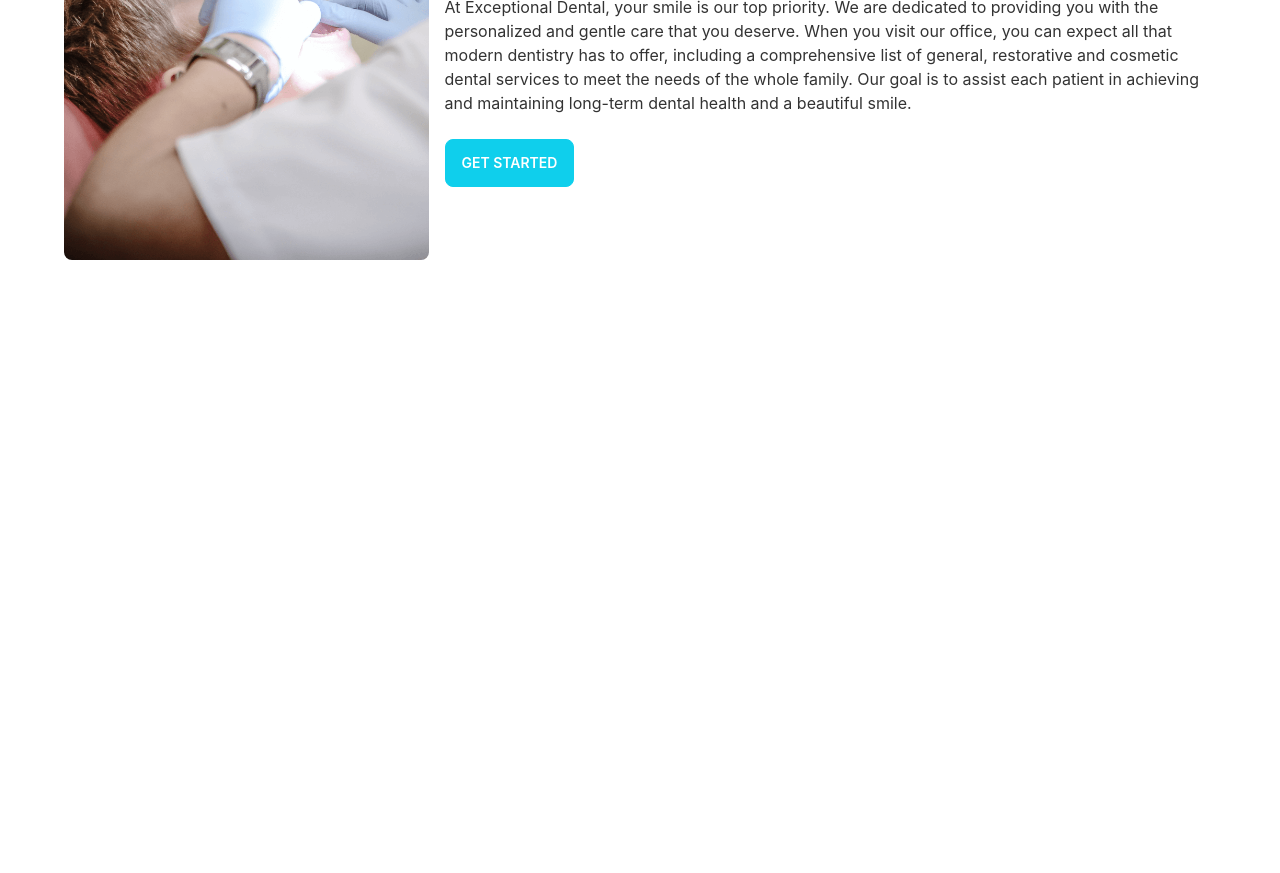
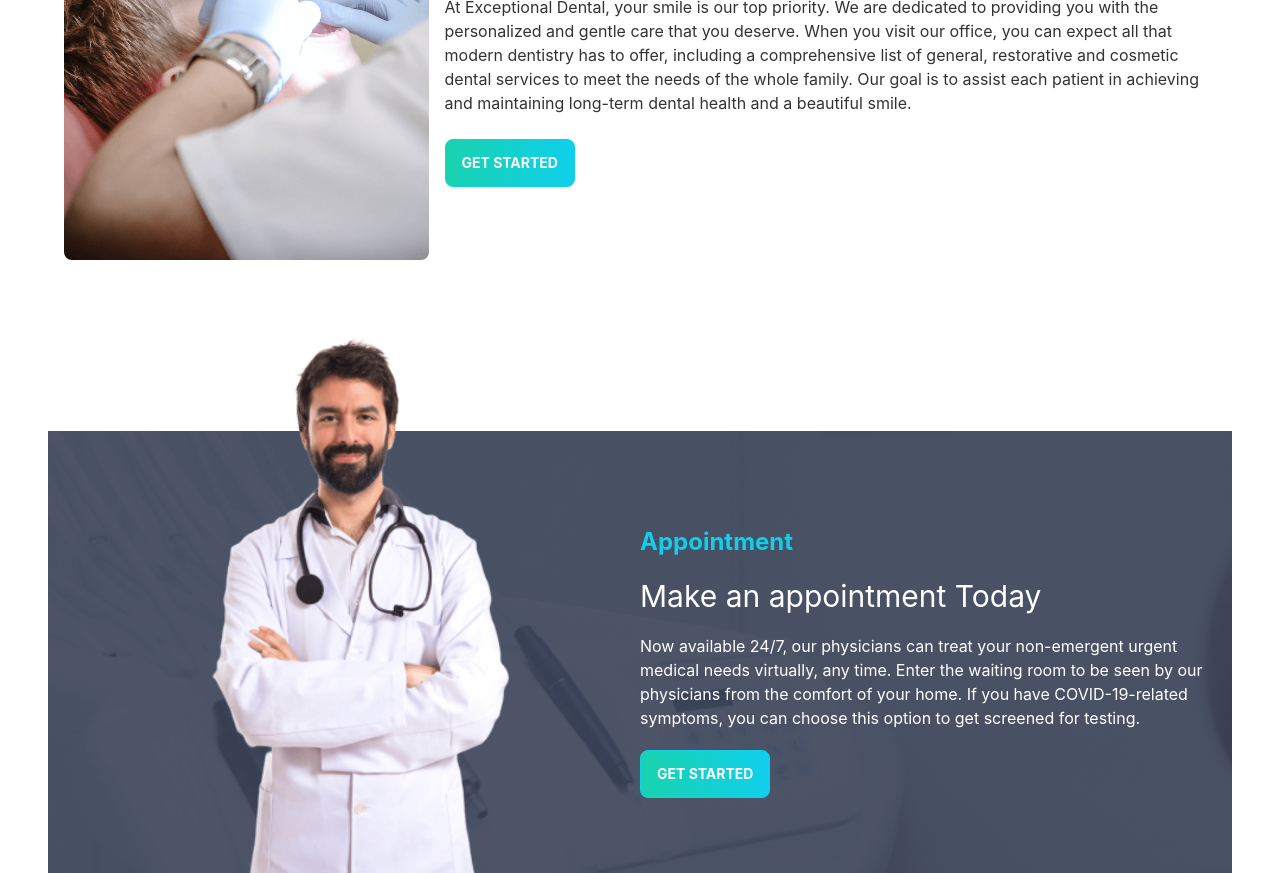
Before and after one commit to Yeasir-Hossain/doctors-portal-client, a React (Create React App) app: page / in a window 1280 px wide. Shown: the part 2020-2893 px from the top of the page. Before the commit the page ends 2451 px from the top, so only its background shows below. Built offline with nearby package versions, Linux system fonts and the light colour scheme.

Commit message:
appointment section done

```diff
--- a/src/pages/Home/Banner.js
+++ b/src/pages/Home/Banner.js
@@ -1,5 +1,6 @@
 import React from 'react';
 import chair from '../../assets/images/chair.png'
+import GetStartedButton from '../Shared/GetStartedButton';
 
 const Banner = () => {
     return (
@@ -9,7 +10,7 @@
                 <div>
                     <h1 class="text-5xl font-bold">Your New Smile Starts Here</h1>
                     <p class="py-6">Provident cupiditate voluptatem et in. Quaerat fugiat ut assumenda excepturi exercitationem quasi. In deleniti eaque aut repudiandae et a id nisi.</p>
-                    <button class="btn btn-primary uppercase text-white font-bold bg-gradient-to-r from-secondary to-primary">Get Started</button>
+                    <GetStartedButton>Get Started</GetStartedButton>
                 </div>
             </div>
         </div>
--- a/src/pages/Home/Banner2.js
+++ b/src/pages/Home/Banner2.js
@@ -1,5 +1,6 @@
 import React from 'react';
 import treatment from '../../assets/images/treatment.png'
+import GetStartedButton from '../Shared/GetStartedButton';
 
 const Banner2 = () => {
     return (
@@ -9,7 +10,7 @@
                 <div>
                     <h1 class="text-5xl font-bold">Exceptional Dental Care, on Your Terms</h1>
                     <p class="py-6">At Exceptional Dental, your smile is our top priority. We are dedicated to providing you with the personalized and gentle care that you deserve. When you visit our office, you can expect all that modern dentistry has to offer, including a comprehensive list of general, restorative and cosmetic dental services to meet the needs of the whole family. Our goal is to assist each patient in achieving and maintaining long-term dental health and a beautiful smile.</p>
-                    <button class="btn btn-primary text-white">Get Started</button>
+                   <GetStartedButton>Get Started</GetStartedButton>
                 </div>
             </div>
         </div>
--- a/src/pages/Home/Home.js
+++ b/src/pages/Home/Home.js
@@ -2,6 +2,7 @@
 import Banner from './Banner';
 import Banner2 from './Banner2';
 import Info from './Info';
+import MakeAppointment from './MakeAppointment';
 import Services from './Services';
 
 const Home = () => {
@@ -11,6 +12,7 @@
             <Info></Info>
             <Services></Services>
             <Banner2></Banner2>
+            <MakeAppointment></MakeAppointment>
         </div>
     );
 };
--- /dev/null
+++ b/src/pages/Home/MakeAppointment.js
@@ -0,0 +1,21 @@
+import React from 'react';
+import doctor from '../../assets/images/doctor.png'
+import GetStartedButton from '../Shared/GetStartedButton';
+
+const MakeAppointment = () => {
+    return (
+        <section className="flex justify-center items-center bg-[url('/src/assets/images/appointment.png')]">
+            <div className='flex-1 hidden lg:block'>
+                <img className='mt-[-150px]' src={doctor} alt="" />
+            </div>
+            <div className='flex-1'>
+                <h3 className='text-2xl my-5 text-primary font-bold'>Appointment</h3>
+                <h2 className='text-3xl font-semi-bold text-white my-5'>Make an appointment Today</h2>
+                <p className='my-5 text-white'>Now available 24/7, our physicians can treat your non-emergent urgent medical needs virtually, any time. Enter the waiting room to be seen by our physicians from the comfort of your home. If you have COVID-19-related symptoms, you can choose this option to get screened for testing.</p>
+                <GetStartedButton>Get Started</GetStartedButton>
+            </div>
+        </section>
+    );
+};
+
+export default MakeAppointment;
--- /dev/null
+++ b/src/pages/Shared/GetStartedButton.js
@@ -0,0 +1,9 @@
+import React from 'react';
+
+const GetStartedButton = ({ children }) => {
+    return (
+        <button class="btn btn-primary uppercase text-white font-bold bg-gradient-to-r from-secondary to-primary">{children}</button>
+    );
+};
+
+export default GetStartedButton;
```
